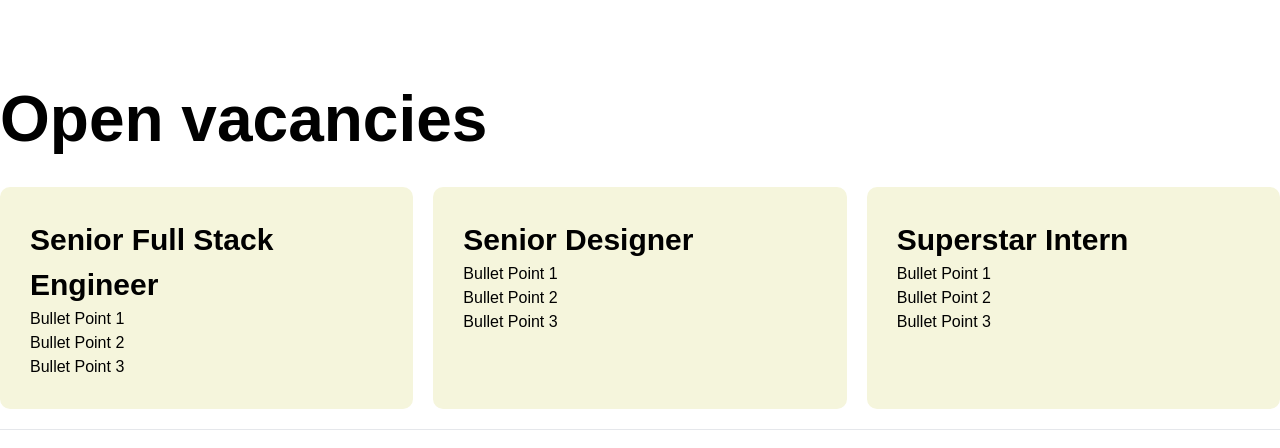
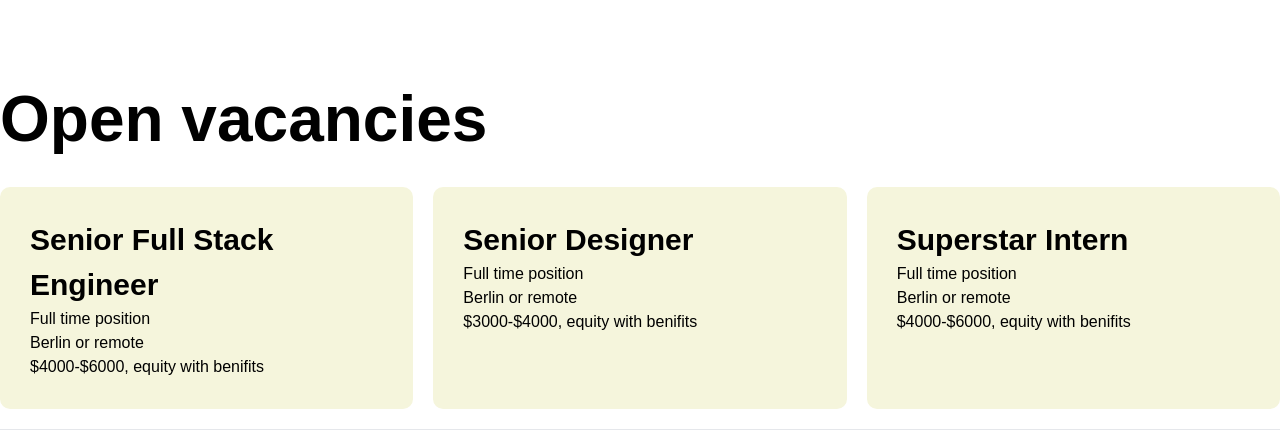
Before and after one commit to Tejeswar28/Animated_website, a plain HTML site: page index.html in a window 1280 px wide. Shown: the part 7743-8191 px from the top of the page. Drawn offline with nearby package versions, Linux system fonts and the light colour scheme; animation ran at ten frames a second.

Commit message:
Update index.html

```diff
--- a/index.html
+++ b/index.html
@@ -590,27 +590,27 @@ gsap.to('.goofy-text', { rotation: 360, duration: 2, ease: "bounce.out" });
         <div class="section">
             <h2>Senior Full Stack Engineer</h2>
             <ul>
-                <li>Bullet Point 1</li>
-                <li>Bullet Point 2</li>
-                <li>Bullet Point 3</li>
+                <li>Full time position</li>
+                <li>Berlin or remote</li>
+                <li>$4000-$6000, equity with benifits</li>
             </ul>
         </div>
 
         <div class="section">
             <h2>Senior Designer</h2>
             <ul>
-                <li>Bullet Point 1</li>
-                <li>Bullet Point 2</li>
-                <li>Bullet Point 3</li>
+                <li>Full time position</li>
+                <li>Berlin or remote</li>
+                <li>$3000-$4000, equity with benifits</li>
             </ul>
         </div>
 
         <div class="section">
             <h2>Superstar Intern</h2>
             <ul>
-                <li>Bullet Point 1</li>
-                <li>Bullet Point 2</li>
-                <li>Bullet Point 3</li>
+                 <li>Full time position</li>
+                <li>Berlin or remote</li>
+                <li>$4000-$6000, equity with benifits</li>
             </ul>
         </div>
     </div>
```
